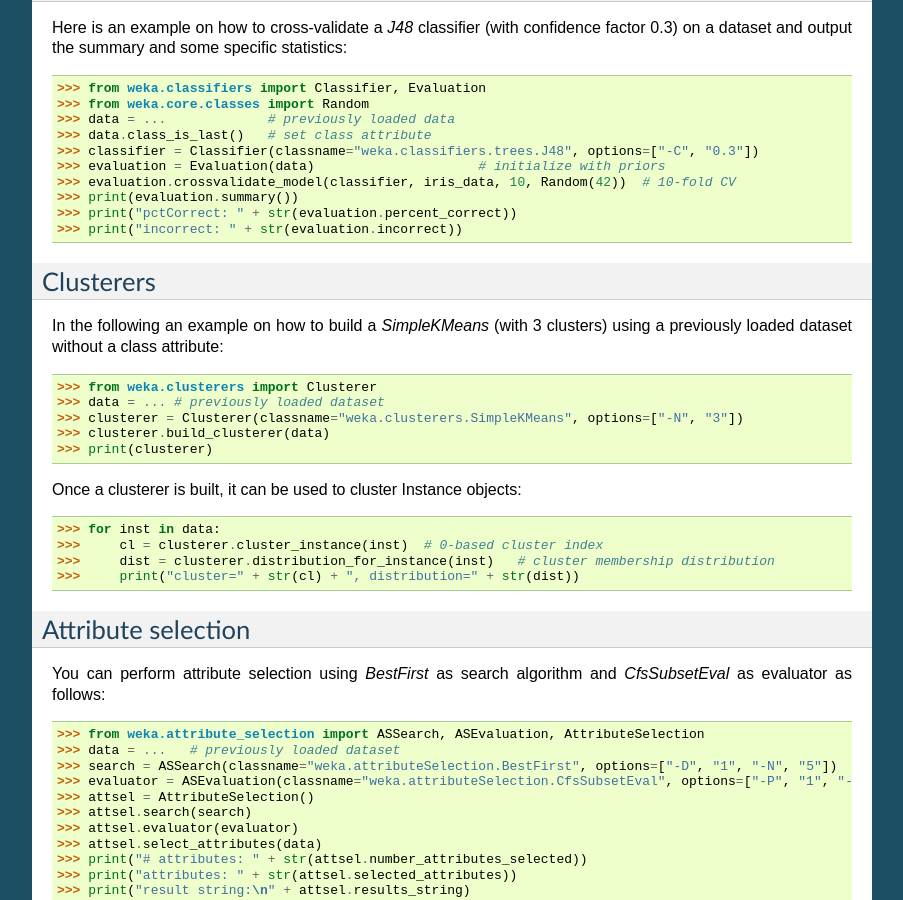
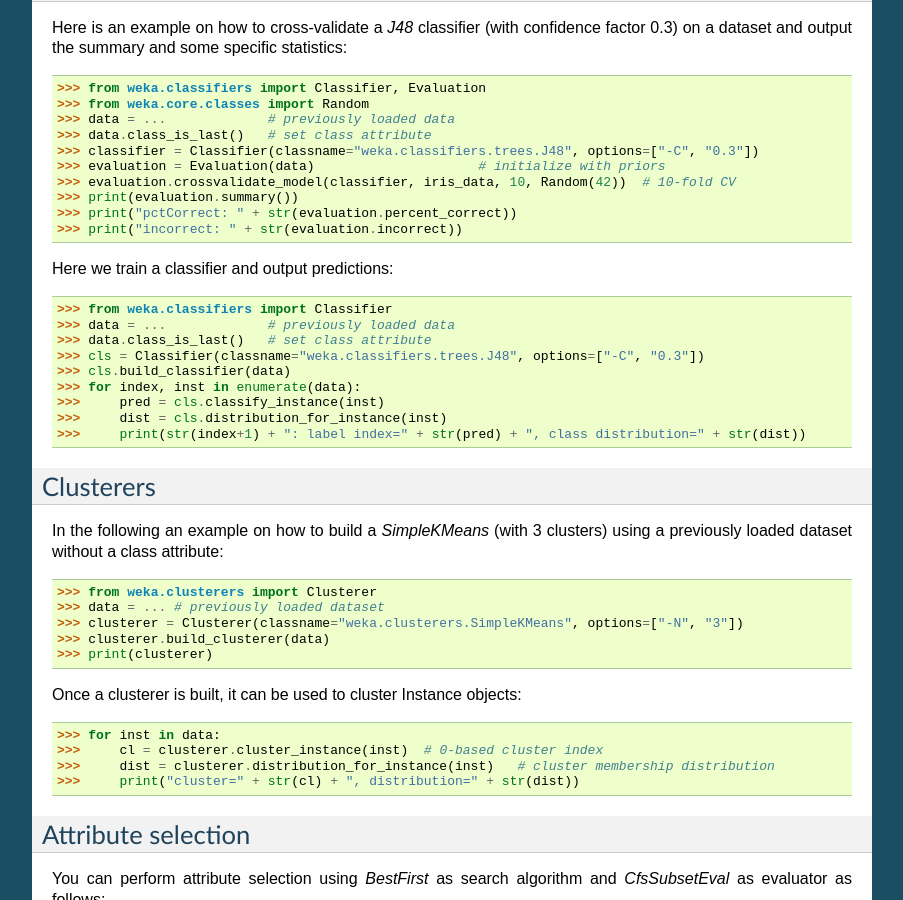
Before and after one commit to fracpete/python-weka-wrapper, a Sphinx documentation site: the page built from doc/source/api.rst, in a window 1280 px wide and 900 px high, scrolled down 1524 px. Shown: the whole window, without its empty margins (198-1101 px from the left). Built offline with Sphinx 7.4.7, drawn with Linux system fonts in a browser that asks for light colours.

Commit message:
added examples for making predictions

```diff
--- a/doc/source/api.rst
+++ b/doc/source/api.rst
@@ -116,6 +116,19 @@
    >>> print("pctCorrect: " + str(evaluation.percent_correct))
    >>> print("incorrect: " + str(evaluation.incorrect))
 
+Here we train a classifier and output predictions:
+
+.. code-block:: python
+
+   >>> from weka.classifiers import Classifier
+   >>> data = ...             # previously loaded data
+   >>> data.class_is_last()   # set class attribute
+   >>> cls = Classifier(classname="weka.classifiers.trees.J48", options=["-C", "0.3"])
+   >>> cls.build_classifier(data)
+   >>> for index, inst in enumerate(data):
+   >>>     pred = cls.classify_instance(inst)
+   >>>     dist = cls.distribution_for_instance(inst)
+   >>>     print(str(index+1) + ": label index=" + str(pred) + ", class distribution=" + str(dist))
 
 Clusterers
 ----------
```
Also changed, not shown: doc/source/examples.rst (+15 -0 lines).
